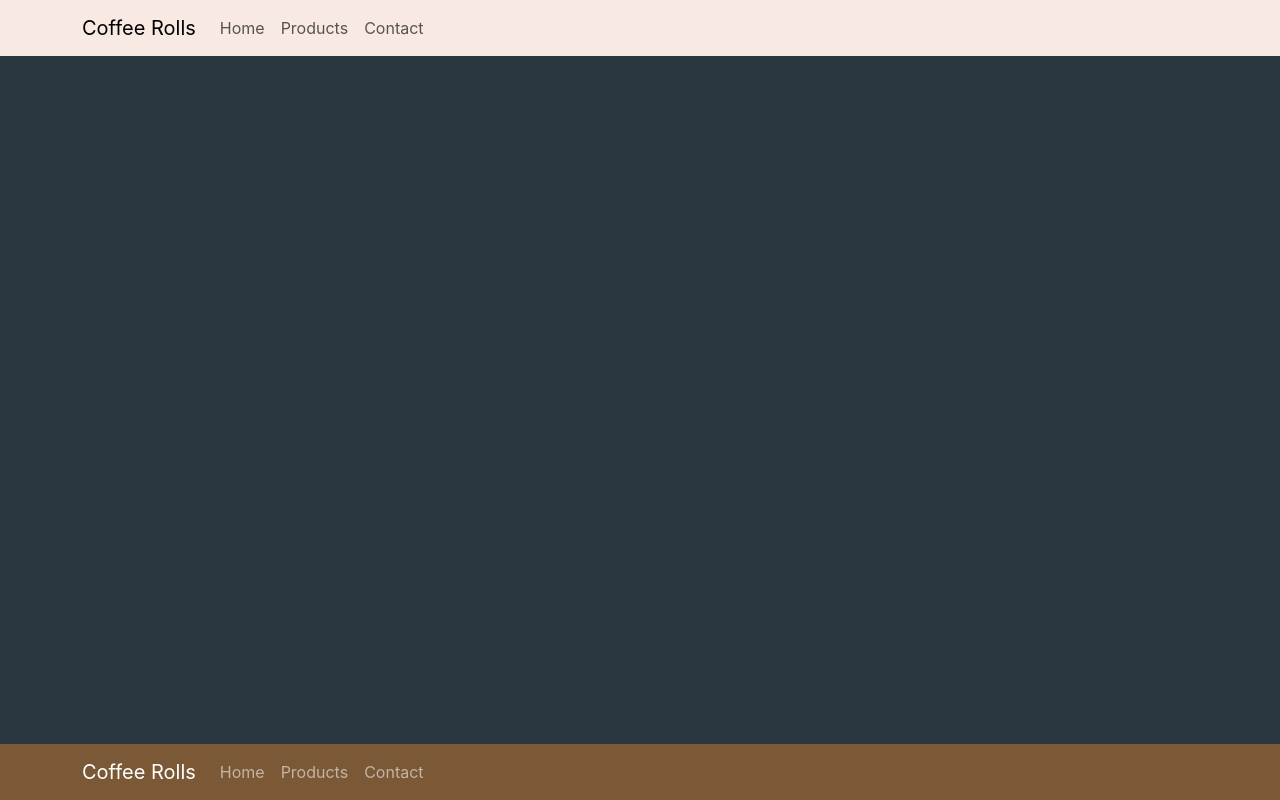
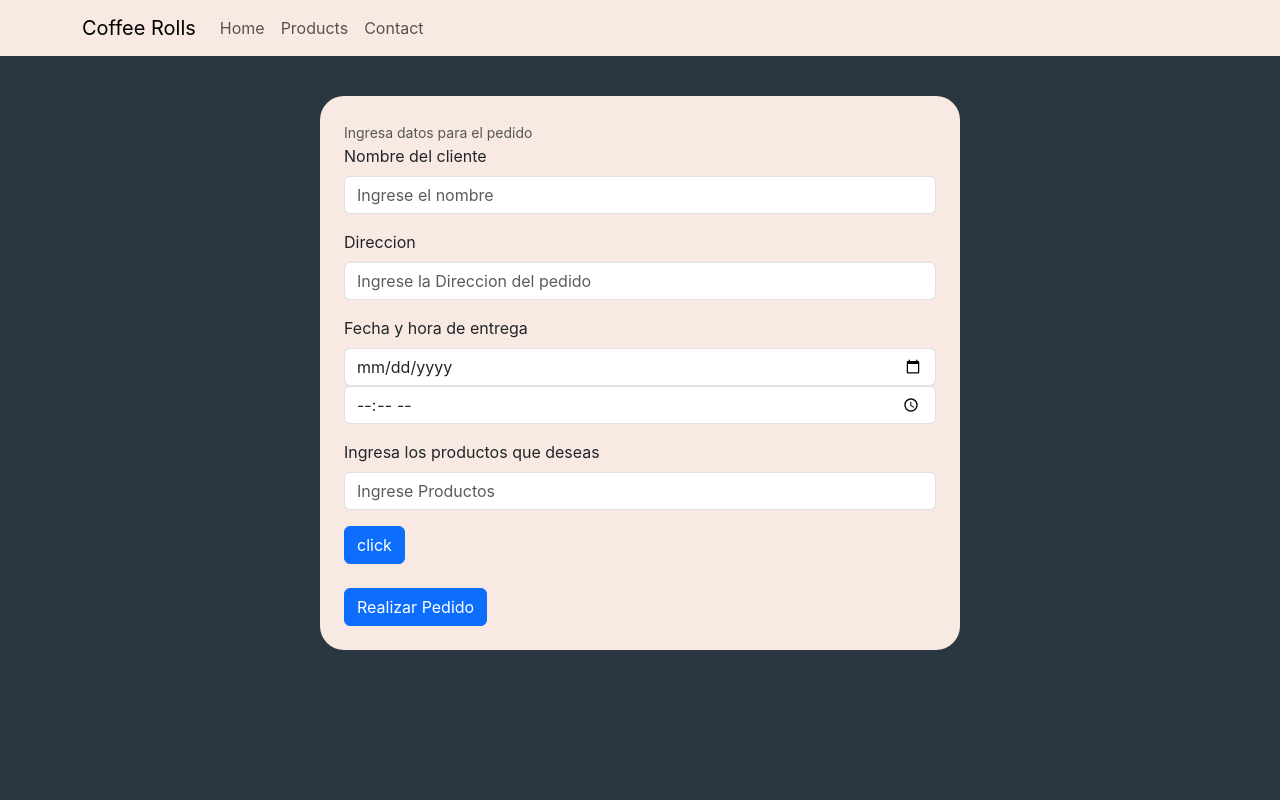
Before and after one commit to GenesisUVM/Coffee_rolls, a React (Create React App) app in the folder coffee_roll/: page /promociones in a window 1280 px wide. Shown: the top 800 px of the page. Built offline with nearby package versions, Linux system fonts and the light colour scheme.

Commit message:
Formulario de pedidos

```diff
--- /dev/null
+++ b/coffee_roll/src/componentes/BotonMasCampos.js
@@ -0,0 +1,30 @@
+import { useState } from 'react';
+import Button from 'react-bootstrap/Button';
+import Collapse from 'react-bootstrap/Collapse';
+import Form from 'react-bootstrap/Form';
+
+function BotonCampos() {
+  const [open, setOpen] = useState(false);
+
+  return (
+    <>
+      <Button
+        onClick={() => setOpen(!open)}
+        aria-controls="example-collapse-text"
+        aria-expanded={open}
+      >
+        click
+      </Button>
+      <Collapse in={open}>
+        <div id="example-collapse-text">
+            <Form.Group className="mb-3" controlId="formBasicPassword">
+                <Form.Label>Ingresa los productos que deseas</Form.Label>
+                <Form.Control type="text" placeholder="Ingrese Productos" />
+        </Form.Group>
+        </div>
+      </Collapse>
+    </>
+  );
+}
+
+export default BotonCampos;
--- a/coffee_roll/src/componentes/FormPedido.js
+++ b/coffee_roll/src/componentes/FormPedido.js
@@ -0,0 +1,42 @@
+import Button from 'react-bootstrap/Button';
+import Form from 'react-bootstrap/Form';
+import './Forms.css'
+import BotonCampos from './BotonMasCampos';
+
+function FormPedido() {
+  return (
+    <Form className='forms'>
+        <Form.Text className="text-muted">
+          Ingresa datos para el pedido
+        </Form.Text>
+      <Form.Group className="mb-3" controlId="formBasicEmail">
+        <Form.Label>Nombre del cliente</Form.Label>
+        <Form.Control type="text" placeholder="Ingrese el nombre" />
+      </Form.Group>
+
+      <Form.Group className="mb-3" controlId="formBasicPassword">
+        <Form.Label>Direccion</Form.Label>
+        <Form.Control type="text" placeholder="Ingrese la Direccion del pedido" />
+      </Form.Group>
+
+      <Form.Group className="mb-3" controlId="formBasicPassword">
+        <Form.Label>Fecha y hora de entrega</Form.Label>
+        <Form.Control type="date" placeholder="Seleccione la fecha y hora de entrega" />
+        <Form.Control type="time" placeholder="Seleccione la fecha y hora de entrega" />
+      </Form.Group>
+
+      <Form.Group className="mb-3" controlId="formBasicPassword">
+        <Form.Label>Ingresa los productos que deseas</Form.Label>
+        <Form.Control type="text" placeholder="Ingrese Productos" />
+      </Form.Group>
+      < BotonCampos/>
+     <br />
+     <br />
+      <Button variant="primary" type="submit">
+        Realizar Pedido
+      </Button>
+    </Form>
+  );
+}
+
+export default FormPedido;
--- /dev/null
+++ b/coffee_roll/src/componentes/Forms.css
@@ -0,0 +1,14 @@
+.forms{
+    width: 80%;
+    margin: auto;
+    background: #F8EAE3;
+    border-radius: 1.5rem;
+    padding: 1.5rem;
+    margin-top: 2rem;
+}
+@media only screen and (min-width: 1200px){
+    .forms{
+        width: 50%;
+        margin-top: 2.5rem;
+    }
+}
--- a/coffee_roll/src/paginas/Promociones.js
+++ b/coffee_roll/src/paginas/Promociones.js
@@ -1,13 +1,15 @@
 import Footer from '../componentes/Footer'
+import FormPedido from '../componentes/FormPedido'
 import NavBar from '../componentes/Navbar'
 import './paginas.css'
 
 function Promociones (){
     return(
-        <>
+        <div className='promociones'>
         <NavBar />
+        < FormPedido />
         <Footer />
-        </>
+        </div>
     )
 };
 
--- a/coffee_roll/src/paginas/paginas.css
+++ b/coffee_roll/src/paginas/paginas.css
@@ -1,10 +1,11 @@
 body{
     background: #2A3640;
 }
-.home{
+.home,.promociones{
     position: relative;
     height: 100vh;
 }
+
 .contenedor{
     position: relative;
     top: 5rem;
@@ -16,12 +17,12 @@ body{
     color: #F8EAE3;
 }
 @media only screen and (min-width: 675px){
-    .home{
+    .home, .promociones{
         height: 150vh;
     }
 }
 @media only screen and (min-width: 1200px){
-    .home{
+    .home, .promociones{
         height: 200vh;
     }
 }
```
